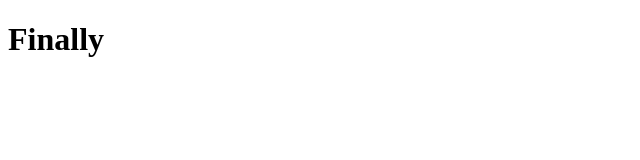
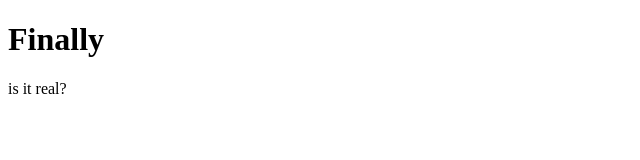
Before and after one commit to Sverhchelovek/normal, a plain HTML site: page index.html in a window 1280 px wide. Shown: the full height of the page, 0-640 px from the left. Drawn offline with Linux system fonts and the light colour scheme.

Commit message:
2 change

```diff
--- a/index.html
+++ b/index.html
@@ -6,5 +6,6 @@
 </head>
 <body>
 	<h1>Finally</h1>
+	<p>is it real?</p>
 </body>
 </html>
```
